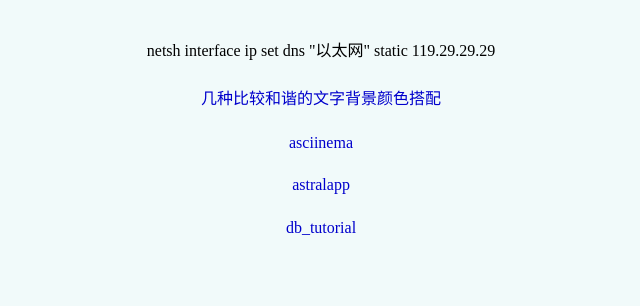
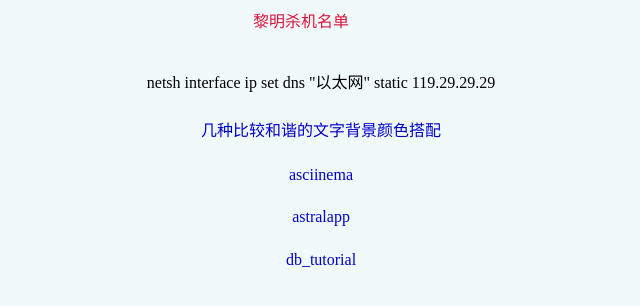
Before and after one commit to AuroraSilvaX/aurorasilvax.github.io, a plain HTML site: page index.html in a window 1280 px wide. Shown: the whole page, without its empty margins (339-979 px from the left). Drawn offline with Linux system fonts and the light colour scheme.

Commit message:
Update index.html

```diff
--- a/index.html
+++ b/index.html
@@ -28,9 +28,11 @@
 
 <body>
     <div>
+        <div style="text-align: center;"><a style="color: crimson;" href="https://doll.im/deadbydaylightlist">黎明杀机名单</a>
+        </div>
         <p>
         <ul>
-		<li style="margin-top: 3%;">netsh interface ip set dns "以太网" static 119.29.29.29</li>
+            <li style="margin-top: 3%;">netsh interface ip set dns "以太网" static 119.29.29.29</li>
             <li><a href="https://www.cnblogs.com/kfarvid/archive/2011/09/05/2167712.html"
                     target="_blank">几种比较和谐的文字背景颜色搭配</a></li>
             <li><a href="https://asciinema.org" target="_blank">asciinema</a></li>
```
